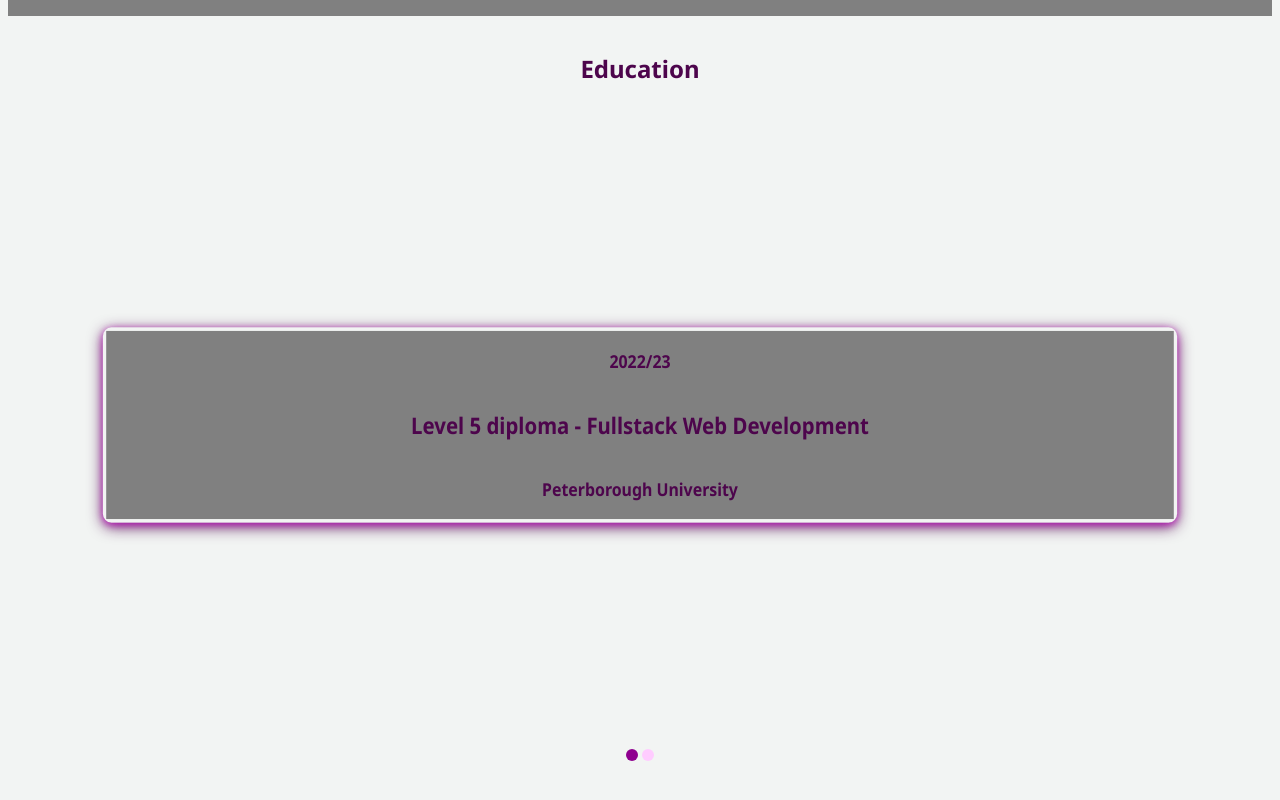
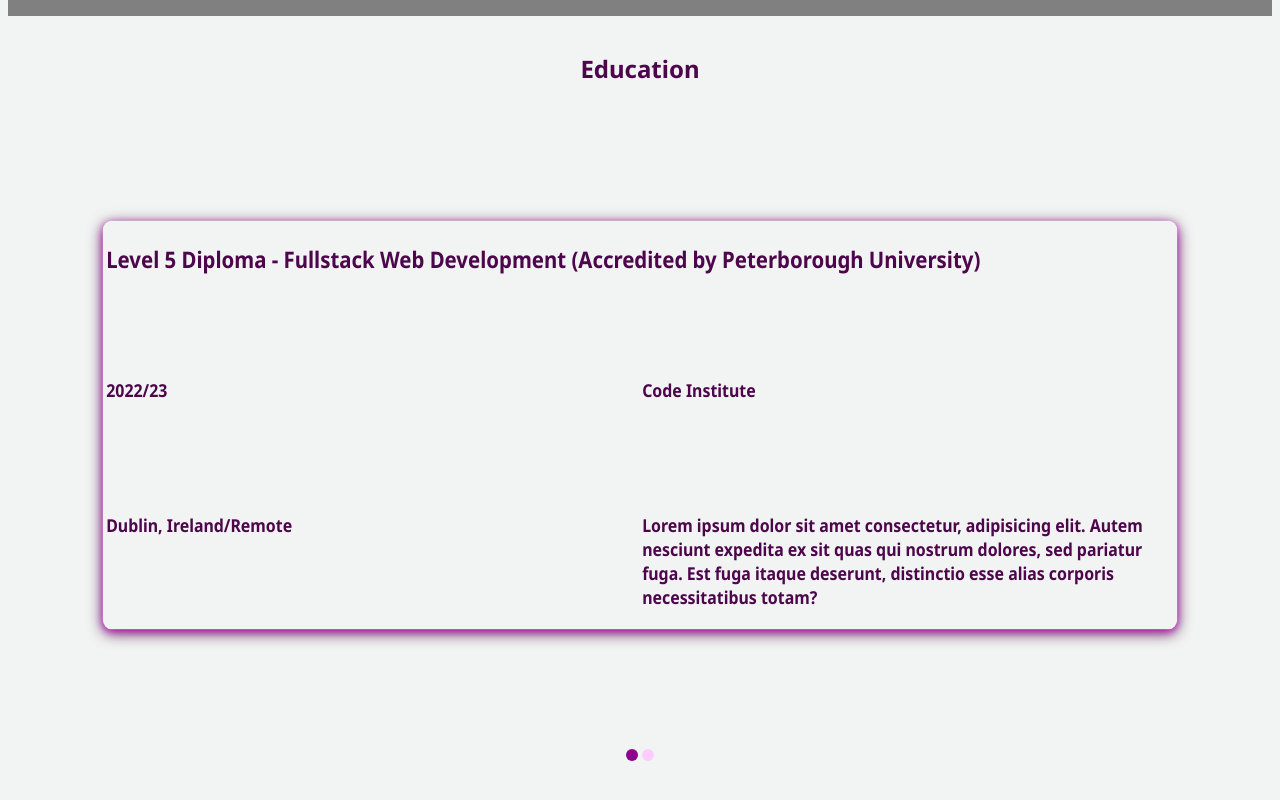
Before and after one commit to 2ndborn/micah-francis.com, a React (Vite) app in the folder micah/: page /about in a window 1280 px wide. Shown: the part 612-1412 px from the top of the page. Built offline with nearby package versions, Linux system fonts and the light colour scheme; a web font is replaced by a local one.

Commit message:
added a grid to the education component

```diff
--- /dev/null
+++ b/micah/src/components/EducationComponent.jsx
@@ -0,0 +1,25 @@
+import React from 'react'
+import { EductionData } from '../data/EductionData';
+import styles from '../styles/AboutMe.module.css';
+
+const EducationComponent = ({ed}) => {
+  return (
+    <div className={styles.EducationGrid}>
+        <h2 className={styles.qualification}>{ed.qualification}</h2>
+        <h3>{ed.date}</h3>
+        <h3>{ed.facility}</h3>
+        <h3>{ed.location}</h3>
+        <h3>{ed.description}</h3>
+    </div>
+
+    //     {/* <div style={{ display: "flex", flexDirection: "column", alignSelf: "start", justifyContent: "center", alignItems: "center", backgroundColor: "grey" }}>
+    //       <h2>{ed.qualification}</h2>
+    //       <h3>{ed.date}</h3>
+    //       <h3>{ed.facility}</h3>
+    //       <h3>{ed.location}</h3>
+    //       <h3>{ed.description}</h3>
+    //   </div> */}
+  )
+}
+
+export default EducationComponent
--- a/micah/src/data/EductionData.jsx
+++ b/micah/src/data/EductionData.jsx
@@ -1,12 +1,16 @@
 export const EductionData = [
     {
       date: "2022/23",
-      qualification: "Level 5 diploma - Fullstack Web Development",
-      facility: "Peterborough University"
+      qualification: "Level 5 Diploma - Fullstack Web Development (Accredited by Peterborough University)",
+      facility: "Code Institute",
+      location: "Dublin, Ireland/Remote",
+      description: "Lorem ipsum dolor sit amet consectetur, adipisicing elit. Autem nesciunt expedita ex sit quas qui nostrum dolores, sed pariatur fuga. Est fuga itaque deserunt, distinctio esse alias corporis necessitatibus totam?"
     },
     {
       date: "1998/2001",
       qualification: "GNVQ - Advanced Business",
-      facility: "Westminster Kingsway College"
+      facility: "Westminster Kingsway College",
+      location: "London, United Kingdom",
+      description: "Lorem ipsum dolor sit amet consectetur, adipisicing elit. Autem nesciunt expedita ex sit quas qui nostrum dolores, sed pariatur fuga. Est fuga itaque deserunt, distinctio esse alias corporis necessitatibus totam?"
     }
   ]
--- a/micah/src/pages/AboutMe.jsx
+++ b/micah/src/pages/AboutMe.jsx
@@ -9,6 +9,7 @@ import ExperienceCard from '../components/ExperienceCard';
 import { languageIcons } from '../data/languageIcons';
 import { Skills } from '../data/Skillsdata';
 import SkillsCard from '../components/SkillsCard';
+import EducationComponent from '../components/EducationComponent';
 
 
 const AboutMe = () => {
@@ -77,11 +78,7 @@ const AboutMe = () => {
         <motion.div {...eduMotion} onMouseEnter={() => setIsPaused(true)} onMouseLeave={() => setIsPaused(false)}>
         {EductionData.map((ed, i) => (
           <CarouselCard key={i} active={eduIndex === i}>
-            <div style={{ display: "flex", flexDirection: "column", alignSelf: "start", justifyContent: "center", alignItems: "center", backgroundColor: "grey"}}>
-              <h3>{ed.date}</h3>
-              <h2>{ed.qualification}</h2>
-              <h3>{ed.facility}</h3>
-            </div>
+            <EducationComponent ed={ed} />
           </CarouselCard>
         ))}
         </motion.div>
--- a/micah/src/styles/AboutMe.module.css
+++ b/micah/src/styles/AboutMe.module.css
@@ -13,3 +13,14 @@
     filter: drop-shadow(4px 4px 6px rgba(0, 0, 0, 0.4));
     color: rgb(136, 69, 135);
 }
+
+.EducationGrid {
+    display: grid;
+    grid-template-columns: repeat(2, 1fr);
+    grid-template-rows: repeat(3, 1fr);
+    gap: 5px;
+}
+
+.qualification {
+    grid-area: 1 / 1 / 1 / -1;
+}
```
